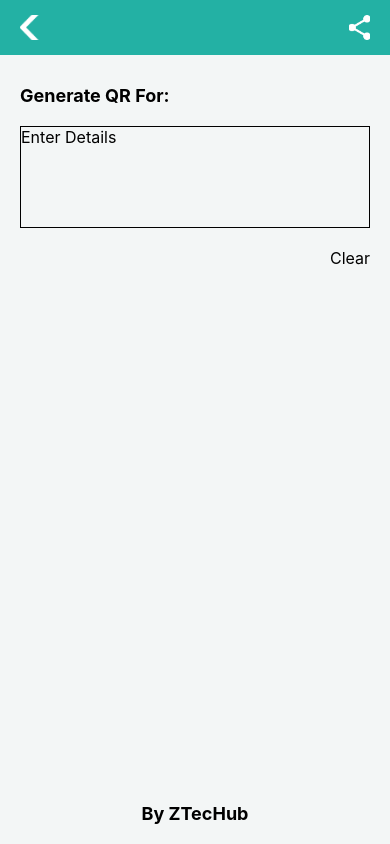
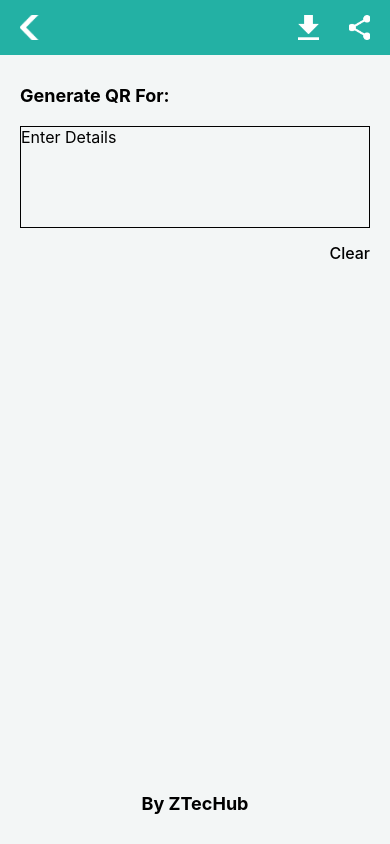
Before and after one commit to Zain151214/qr-code, a React Native app: screen /GenerateQR in a window 390 px wide. Built offline with nearby package versions, Linux system fonts and the light colour scheme.

Commit message:
download icon added with minor more chanes as well

```diff
--- a/src/components/TopNav.js
+++ b/src/components/TopNav.js
@@ -8,7 +8,7 @@ import {
 } from 'react-native';
 import React from 'react';
 
-const TopNav = ({navigation, shareData}) => {
+const TopNav = ({navigation, shareData, download}) => {
   const handleBack = () => {
     navigation.navigate('Home', {name: 'Home'});
   };
@@ -24,11 +24,23 @@ const TopNav = ({navigation, shareData}) => {
     }
   };
 
+  const handleDownload = () => {};
+
   return (
     <View style={styles.topNav}>
       <TouchableOpacity onPress={handleBack}>
         <Image source={require('../icons/back_icon.png')} style={styles.icon} />
       </TouchableOpacity>
+
+      <View style={styles.download_icon_container}>
+        {download && (
+          <TouchableOpacity onPress={handleDownload}>
+            <Image
+              source={require('../icons/download_icon.png')}
+              style={styles.download_icon}
+            />
+          </TouchableOpacity>
+        )}
 
         <TouchableOpacity onPress={onShare}>
           <Image
@@ -36,6 +48,7 @@ const TopNav = ({navigation, shareData}) => {
             style={styles.icon}
           />
         </TouchableOpacity>
+      </View>
     </View>
   );
 };
@@ -53,6 +66,16 @@ const styles = StyleSheet.create({
     marginBottom: 10,
   },
 
+  download_icon_container: {
+    flexDirection: 'row',
+  },
+
+  download_icon: {
+    marginRight: 30,
+    height: 25,
+    width: 21,
+  },
+
   icon: {
     height: 25,
     width: 21,
--- a/src/components/Ztechub.js
+++ b/src/components/Ztechub.js
@@ -17,12 +17,11 @@ const Ztechub = () => {
 export default Ztechub;
 
 const styles = StyleSheet.create({
-  container: {},
   ztechub: {
     textAlign: 'center',
     fontSize: 18,
     fontWeight: 'bold',
     color: 'black',
-    marginBottom: 20,
+    marginBottom: 30,
   },
 });
--- a/src/pages/GenerateQR.js
+++ b/src/pages/GenerateQR.js
@@ -5,12 +5,11 @@ import TopNav from '../components/TopNav';
 import QRCodeStyled from 'react-native-qrcode-styled';
 
 const GenerateQR = ({navigation}) => {
-  const [shareData, setShareDate] = useState('Generate Share Data');
   const [text, setText] = useState('');
 
   return (
     <View style={styles.container}>
-      <TopNav navigation={navigation} shareData={shareData} />
+      <TopNav navigation={navigation} download={true} />
 
       <View style={{flex: 1, padding: 20}}>
         <Text style={styles.mainHeading}>Generate QR For:</Text>
@@ -29,14 +28,7 @@ const GenerateQR = ({navigation}) => {
         </View>
 
         <View style={styles.QR_container}>
-          {text && (
-            <QRCodeStyled
-              data={text}
-              // style={{backgroundColor: 'white'}}
-              padding={20}
-              pieceSize={8}
-            />
-          )}
+          {text && <QRCodeStyled data={text} padding={20} pieceSize={12} />}
         </View>
       </View>
       <Ztechub />
@@ -60,7 +52,8 @@ const styles = StyleSheet.create({
 
   input: {
     borderWidth: 1,
-    marginVertical: 20,
+    marginTop: 20,
+    marginBottom: 15,
     fontSize: 16,
     color: 'black',
     textAlignVertical: 'top',
@@ -75,6 +68,7 @@ const styles = StyleSheet.create({
     color: 'black',
     marginBottom: 20,
     fontSize: 16,
+    fontWeight: '500',
   },
 
   QR_container: {
--- a/src/pages/ScanQR.js
+++ b/src/pages/ScanQR.js
@@ -31,7 +31,7 @@ const ScanQR = ({navigation}) => {
 
   return (
     <View style={styles.container}>
-      <TopNav navigation={navigation} shareData={shareData} />
+      <TopNav navigation={navigation} shareData={shareData} download={false} />
 
       <Text style={styles.QRData}>QR Data: </Text>
       <ScrollView style={styles.data_container}>
```
Also changed, not shown: src/icons/download_icon.png (added), 1 other file (tests, documents, lock files or other folders). Lines whose indentation alone changed are shown as unchanged.
